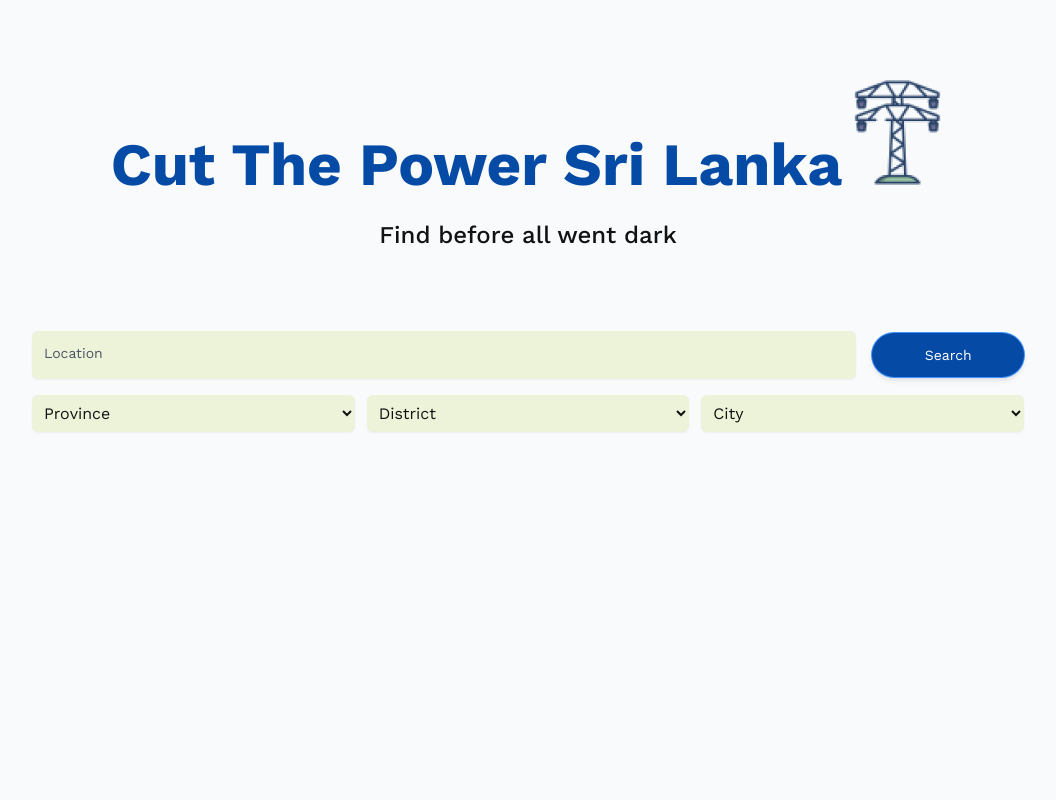
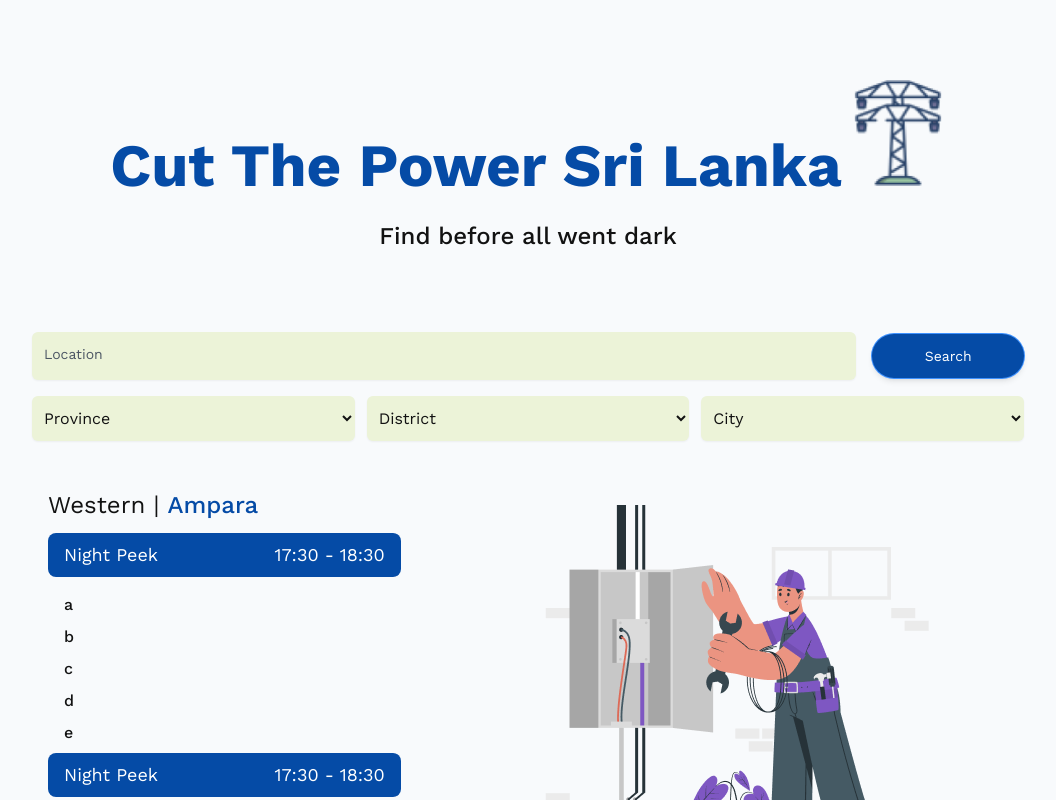
Before and after one commit to sliit-foss/cut-the-power-srilanka, a React (Create React App) app: page / in a window 1280 px wide. Shown: the top 800 px of the page, without its empty margins (112-1168 px from the left). Built offline with nearby package versions, Linux system fonts and the light colour scheme.

Commit message:
add: Zone element

```diff
--- a/src/App.tsx
+++ b/src/App.tsx
@@ -10,14 +10,21 @@ import Input from './components/Input'
 import Layout from './components/Layout'
 import Select from './components/Select'
 import { cities, districts, provinces } from './lib'
+import { FormEvent, useState } from 'react'
 import powerLine from './assets/images/icons8-electricity.png'
-import { FormEvent, useState } from 'react'
+import powerFixing from './assets/images/power_fixing.png'
+import Zone from './components/Zone'
 
 const App = (): JSX.Element => {
-  const [location, setLocation] = useState<string>()
-  // const [province, setProvince] = useState<string>()
-  // const [district, setDistrict] = useState<string>()
-  // const [city, setCity] = useState<string>()
+  const [location, setLocation] = useState<string>('')
+  const [province, setProvince] = useState<string>('')
+  const [district, setDistrict] = useState<string>('')
+  const [city, setCity] = useState<string>('')
+
+  const onSubmit = (e: FormEvent<HTMLFormElement>) => {
+    e.preventDefault()
+    console.log(location)
+  }
 
   return (
     <Layout>
@@ -27,14 +34,14 @@ const App = (): JSX.Element => {
             <h1 className='font-bold text-center text-secondary-base text-4xl sm:text-5xl md:text-6xl mb-6'>
               Cut The Power Sri Lanka
             </h1>
-            <img src={powerLine} alt='power line' />
+            <img className='w-14 sm:w-24' src={powerLine} alt='power line' />
           </div>
           <h4 className='font-medium text-center text-primary-dark text-xl sm:text-2xl'>
             Find before all went dark
           </h4>
         </section>
         {/* input tags */}
-        <form className='w-full'>
+        <form onSubmit={onSubmit} className='w-full pb-12'>
           <div className='flex items-center space-x-4 mb-4'>
             <Input
               label='Location'
@@ -52,11 +59,46 @@ const App = (): JSX.Element => {
             </Button>
           </div>
           <div className='inline-flex items-center space-x-3 w-full'>
-            <Select name='province' options={provinces} />
-            <Select name='district' options={districts} />
-            <Select name='city' options={cities} />
+            <Select
+              name='province'
+              options={provinces}
+              value={province}
+              onChange={(e: FormEvent<HTMLInputElement>) =>
+                setProvince(e.currentTarget.value)
+              }
+            />
+            <Select
+              name='district'
+              options={districts}
+              value={district}
+              onChange={(e: FormEvent<HTMLInputElement>) =>
+                setDistrict(e.currentTarget.value)
+              }
+            />
+            <Select
+              name='city'
+              options={cities}
+              value={city}
+              onChange={(e: FormEvent<HTMLInputElement>) =>
+                setCity(e.currentTarget.value)
+              }
+            />
           </div>
         </form>
+        <div className='grid grid-rows-1 grid-cols-1 md:grid-cols-5 gap-5 pb-8'>
+          <div className='col-span-1 md:col-span-2 px-4 w-full'>
+            {/* district */}
+            <h3 className='text-primary-dark text-xl sm:text-2xl mb-3'>
+              Western |{' '}
+              <span className='text-secondary-base font-medium'>Ampara</span>
+            </h3>
+            <Zone timezone='17:30 - 18:30' />
+            <Zone timezone='17:30 - 18:30' />
+          </div>
+          <div className='col-span-1 md:col-span-3 flex justify-center items-center'>
+            <img className='' src={powerFixing} alt='power fixing' />
+          </div>
+        </div>
       </Container>
     </Layout>
   )
--- /dev/null
+++ b/src/components/Footer.tsx
@@ -0,0 +1,11 @@
+const Footer = (): JSX.Element => {
+  return (
+    <div className='flex items-center justify-center py-2 px-4 bg-slate-50 border-t-2 border-slate-300'>
+      <p className='font-medium text-primary-dark'>
+        Copyright © 2022 | Made with SLIIT FOSS
+      </p>
+    </div>
+  )
+}
+
+export default Footer
--- a/src/components/Input.tsx
+++ b/src/components/Input.tsx
@@ -41,7 +41,7 @@ const Input = ({
       />
       <label
         htmlFor={`${name}`}
-        className={`absolute left-0 -top-4  ${labelStyles} transition-all ease-out peer-empty:text-sm peer-placeholder-shown:top-3 peer-placeholder-shown:left-3 peer-focus:-top-6 peer-focus:left-0 peer-focus:text-primary-dark peer-valid:text-primary-dark peer-empty:text-gray-600 peer-focus:text-sm cursor-text`}
+        className={`absolute left-0 -top-6  ${labelStyles} transition-all ease-out peer-empty:text-sm peer-placeholder-shown:top-3 peer-placeholder-shown:left-3 peer-focus:-top-6 peer-focus:left-0 peer-focus:text-primary-dark peer-valid:text-primary-dark peer-empty:text-gray-600 peer-focus:text-sm cursor-text`}
       >
         {label}
       </label>
--- a/src/components/Layout.tsx
+++ b/src/components/Layout.tsx
@@ -1,4 +1,6 @@
 // import Navbar from './Navbar'
+
+import Footer from './Footer'
 
 type LayoutProps = {
   children: JSX.Element[] | JSX.Element
@@ -11,6 +13,7 @@ const Layout = ({ children }: LayoutProps): JSX.Element => {
       <main className='relative min-h-screen font-workSans bg-slate-50 text-primary-dark'>
         {children}
       </main>
+      <Footer />
     </>
   )
 }
--- a/src/components/Select.tsx
+++ b/src/components/Select.tsx
@@ -1,14 +1,20 @@
 const Select = ({
   name,
+  value,
+  onChange,
   options,
 }: {
+  value: any
+  onChange: any
   name: string
   options: string[]
 }): JSX.Element => {
   return (
     <select
-      className='bg-tertiary w-full rounded-md border-secondary-base border-opacity-50 focus:ring focus:ring-secondary-base focus:ring-opacity-10 shadow-sm focus:outline-none placeholder-transparent text-primary-dark transition-all ease-in px-2 py-2 outline-none capitalize'
+      className='bg-tertiary w-full rounded-md border-secondary-base border-opacity-50 focus:ring focus:ring-secondary-base focus:ring-opacity-10 shadow-sm focus:outline-none placeholder-transparent text-primary-dark transition-all ease-in px-2 py-3 outline-none capitalize'
       name={name}
+      value={value}
+      onChange={onChange}
     >
       <option className='capitalize' value=''>
         {name}
--- /dev/null
+++ b/src/components/Zone.tsx
@@ -0,0 +1,25 @@
+const Zone = ({
+  timezone,
+  items,
+}: {
+  timezone: string
+  items?: string[]
+}): JSX.Element => {
+  return (
+    <div>
+      <div className='inline-flex items-center justify-between text-lg text-white bg-secondary-base py-2 px-4 rounded-lg mb-4 w-full'>
+        <h4>Night Peek</h4>
+        <h4>17:30 - 18:30</h4>
+      </div>
+      <ul className='px-4'>
+        <li className='font-medium mb-2'>a</li>
+        <li className='font-medium mb-2'>b</li>
+        <li className='font-medium mb-2'>c</li>
+        <li className='font-medium mb-2'>d</li>
+        <li className='font-medium mb-2'>e</li>
+      </ul>
+    </div>
+  )
+}
+
+export default Zone
```
Also changed, not shown: src/assets/images/power_fixing.png (added).
